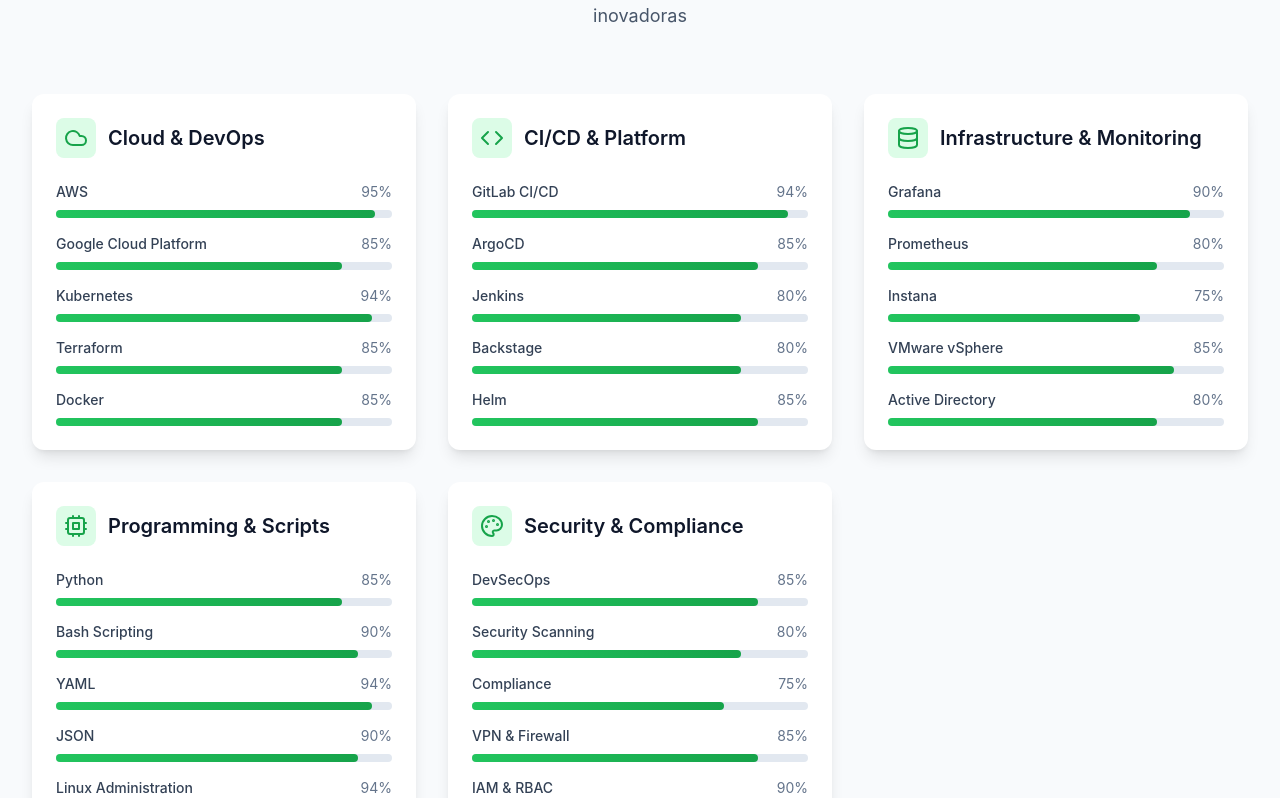
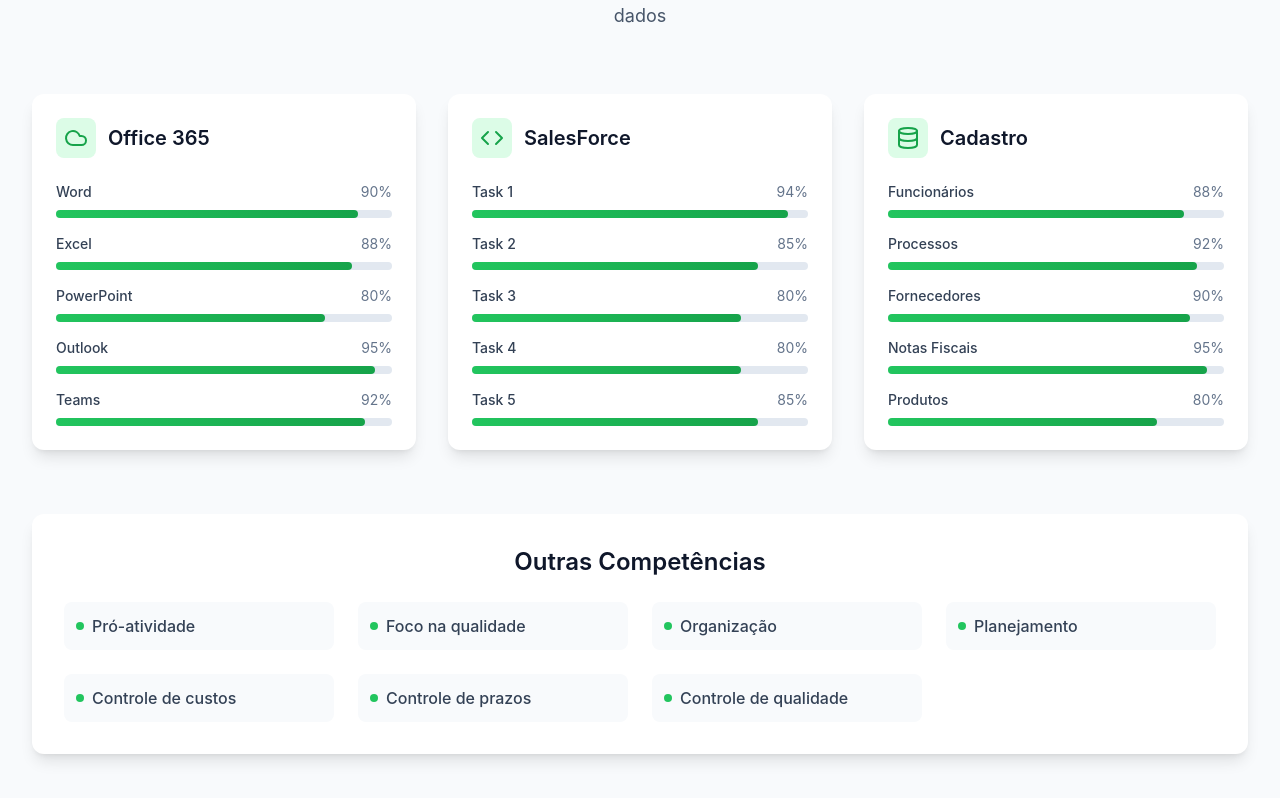
Before and after one commit to dbonate/portfolio-verde, a Next.js app: page / in a window 1280 px wide. Shown: the part 2142-2940 px from the top of the page. Built offline with nearby package versions, Linux system fonts and the light colour scheme.

Commit message:
fix: adjust about skills

```diff
--- a/src/components/Skills.tsx
+++ b/src/components/Skills.tsx
@@ -7,59 +7,37 @@
   const skillCategories = [
     {
       icon: Cloud,
-      title: 'Cloud & DevOps',
+      title: 'Office 365',
       skills: [
-        { name: 'AWS', level: 95 },
-        { name: 'Google Cloud Platform', level: 85 },
-        { name: 'Kubernetes', level: 94 },
-        { name: 'Terraform', level: 85 },
-        { name: 'Docker', level: 85 },
+        { name: 'Word', level: 90 },
+        { name: 'Excel', level: 88 },
+        { name: 'PowerPoint', level: 80 },
+        { name: 'Outlook', level: 95 },
+        { name: 'Teams', level: 92 },
       ]
     },
     {
       icon: Code,
-      title: 'CI/CD & Platform',
+      title: 'SalesForce',
       skills: [
-        { name: 'GitLab CI/CD', level: 94 },
-        { name: 'ArgoCD', level: 85 },
-        { name: 'Jenkins', level: 80 },
-        { name: 'Backstage', level: 80 },
-        { name: 'Helm', level: 85 },
+        { name: 'Task 1', level: 94 },
+        { name: 'Task 2', level: 85 },
+        { name: 'Task 3', level: 80 },
+        { name: 'Task 4', level: 80 },
+        { name: 'Task 5', level: 85 },
       ]
     },
     {
       icon: Database,
-      title: 'Infrastructure & Monitoring',
+      title: 'Cadastro',
       skills: [
-        { name: 'Grafana', level: 90 },
-        { name: 'Prometheus', level: 80 },
-        { name: 'Instana', level: 75 },
-        { name: 'VMware vSphere', level: 85 },
-        { name: 'Active Directory', level: 80 },
+        { name: 'Funcionários', level: 88 },
+        { name: 'Processos', level: 92 },
+        { name: 'Fornecedores', level: 90 },
+        { name: 'Notas Fiscais', level: 95 },
+        { name: 'Produtos', level: 80 },
       ]
     },
-    {
-      icon: Cpu,
-      title: 'Programming & Scripts',
-      skills: [
-        { name: 'Python', level: 85 },
-        { name: 'Bash Scripting', level: 90 },
-        { name: 'YAML', level: 94 },
-        { name: 'JSON', level: 90 },
-        { name: 'Linux Administration', level: 94 },
-      ]
-    },
-    {
-      icon: Palette,
-      title: 'Security & Compliance',
-      skills: [
-        { name: 'DevSecOps', level: 85 },
-        { name: 'Security Scanning', level: 80 },
-        { name: 'Compliance', level: 75 },
-        { name: 'VPN & Firewall', level: 85 },
-        { name: 'IAM & RBAC', level: 90 },
-      ]
-    }
   ]
 
   return (
@@ -76,7 +54,7 @@
             Habilidades & Tecnologias
           </h2>
           <p className="text-lg text-secondary-600 max-w-2xl mx-auto">
-            Conheça as tecnologias e ferramentas que utilizo para criar soluções inovadoras
+            Conheça os métodos e as ferramentas que utilizo para otimizar processos e dados
           </p>
         </motion.div>
 
@@ -146,14 +124,13 @@
 
           <div className="grid md:grid-cols-2 lg:grid-cols-4 gap-6">
             {[
-              'Platform Engineering',
-              'Infrastructure as Code',
-              'Container Orchestration',
-              'Microservices Architecture',
-              'Cloud Native Applications',
-              'Monitoring & Observability',
-              'Security & Compliance',
-              'Disaster Recovery'
+              'Pró-atividade',
+              'Foco na qualidade',
+              'Organização',
+              'Planejamento',
+              'Controle de custos',
+              'Controle de prazos',
+              'Controle de qualidade'
             ].map((skill, index) => (
               <motion.div
                 key={skill}
```
